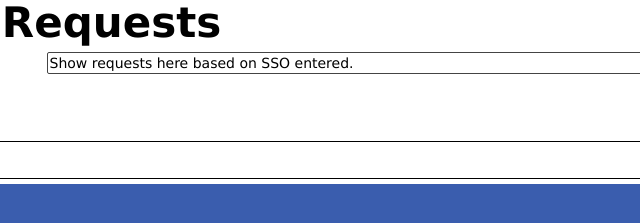
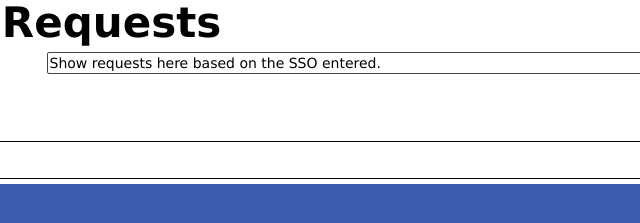
Before and after one commit to avipanday/Tools_Assignment, a plain HTML site: page index.html in a window 1280 px wide. Both pictures are taken after a click on the link 639 px from the left and 184 px from the top of the page. Shown: the part 213-436 px from the top of the page, 271-911 px from the left. Drawn offline with Linux system fonts and the light colour scheme.

Commit message:
Update index.html

```diff
--- a/index.html
+++ b/index.html
@@ -95,7 +95,7 @@
 					<input type="submit" value="Search" id="search" />
 				</div>
 				<div id="results" class="results bordered-element">
-					Show requests here based on SSO entered.
+					Show requests here based on the SSO entered.
 				</div>
 			</div>
 		</section>
```
